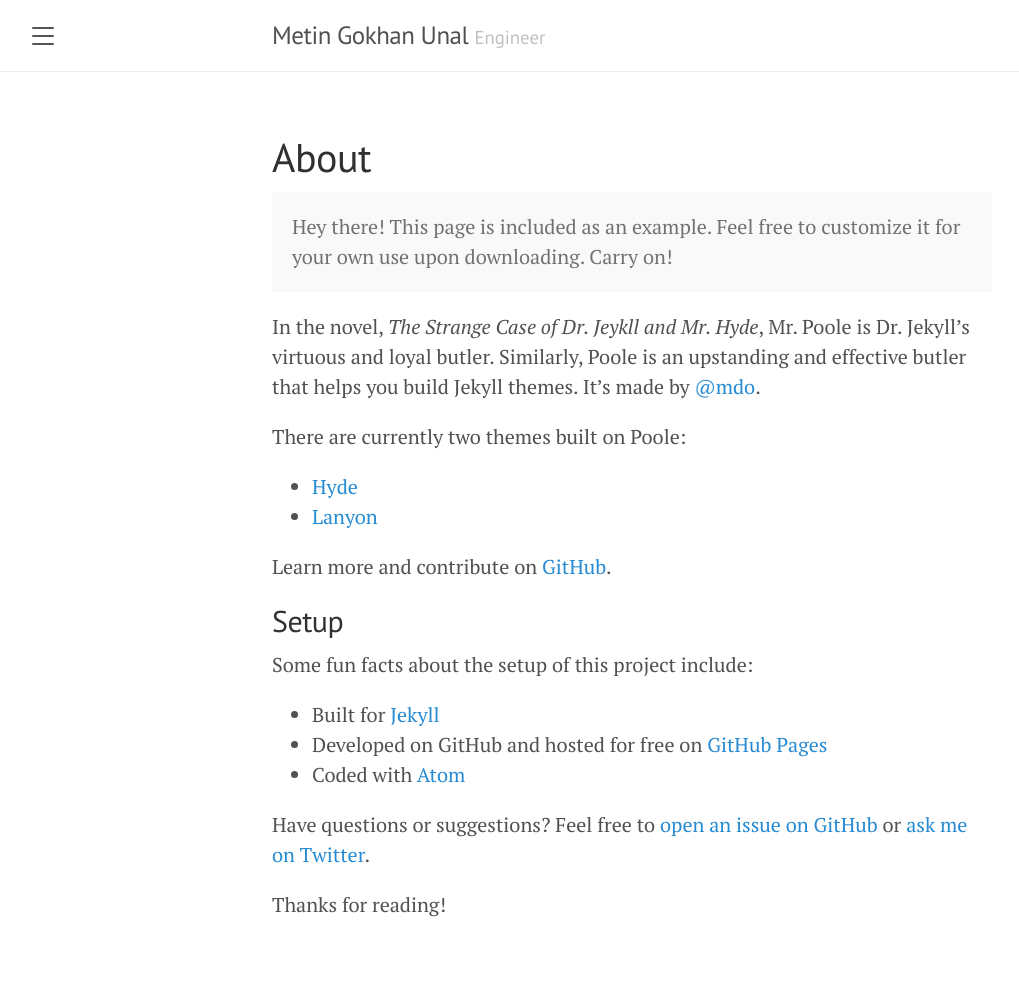
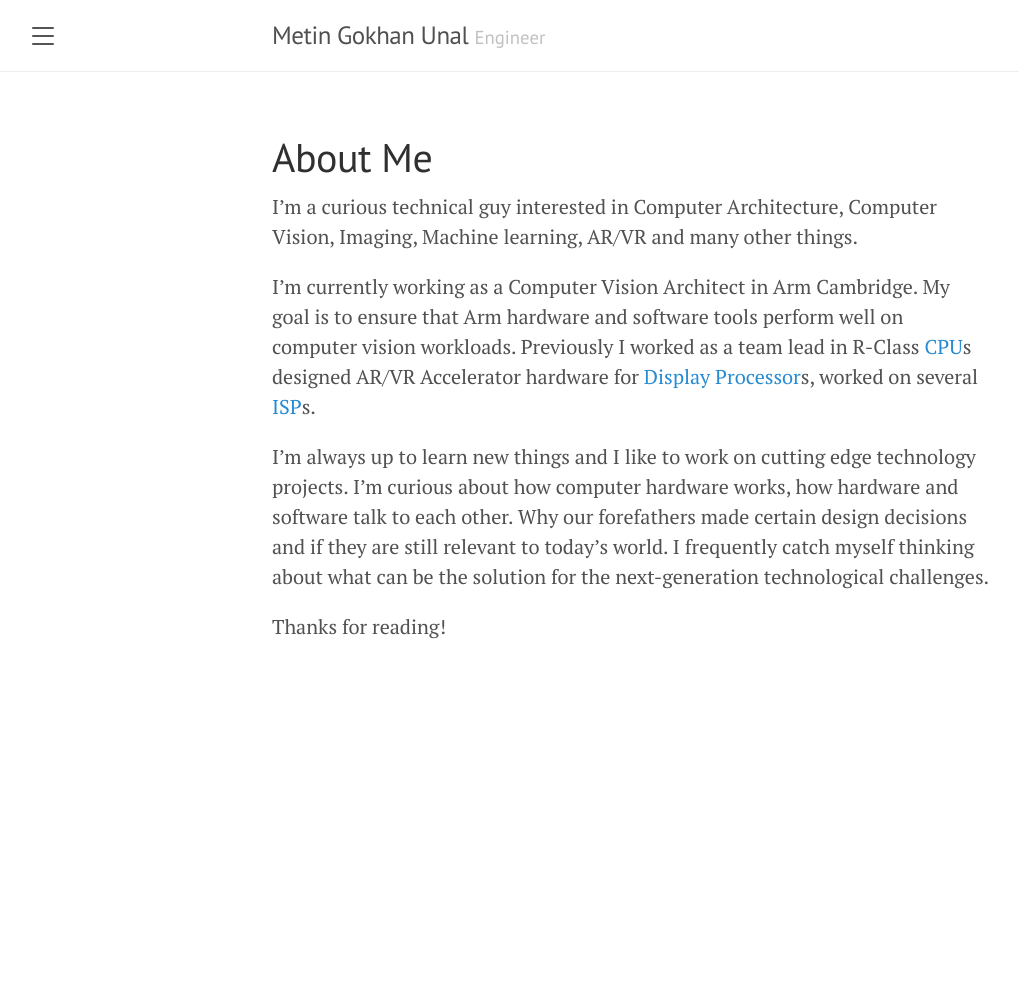
Before and after one commit to mgunal/mgunal.github.io, a Jekyll site: the page built from about.md, in a window 1280 px wide. Shown: the whole page, without its empty margins (8-1027 px from the left). Built offline with Jekyll 4.4.1, drawn with Linux system fonts in a browser that asks for light colours; after the commit the page ends 900 px from its top, so only the background shows below that.

Commit message:
About page updated

```diff
--- a/_includes/sidebar.html
+++ b/_includes/sidebar.html
@@ -25,9 +25,9 @@
       {% endif %}
     {% endfor %}
 
-    <a class="sidebar-nav-item" href="{{ site.github.repo }}/archive/v{{ site.version }}.zip">Download</a>
-    <a class="sidebar-nav-item" href="{{ site.github.repo }}">GitHub project</a>
-    <span class="sidebar-nav-item">Currently v{{ site.version }}</span>
+    <!-- <a class="sidebar-nav-item" href="{{ site.github.repo }}/archive/v{{ site.version }}.zip">Download</a> -->
+    <!-- <a class="sidebar-nav-item" href="{{ site.github.repo }}">GitHub project</a> -->
+    <!-- <span class="sidebar-nav-item">Currently v{{ site.version }}</span> -->
   </nav>
 
   <div class="sidebar-item">
--- a/about.md
+++ b/about.md
@@ -1,29 +1,18 @@
 ---
 layout: page
-title: About
+title: About Me
 ---
 
-<p class="message">
-  Hey there! This page is included as an example. Feel free to customize it for your own use upon downloading. Carry on!
-</p>
+I'm a curious technical guy interested in Computer Architecture, Computer Vision, Imaging, Machine learning, AR/VR and many other things.
 
-In the novel, *The Strange Case of Dr. Jeykll and Mr. Hyde*, Mr. Poole is Dr. Jekyll's virtuous and loyal butler. Similarly, Poole is an upstanding and effective butler that helps you build Jekyll themes. It's made by [@mdo](https://twitter.com/mdo).
+I'm currently working as a Computer Vision Architect in Arm Cambridge. My goal is to ensure that Arm hardware and software tools perform well on computer vision workloads.
+Previously I worked as a team lead in R-Class [CPU](https://www.arm.com/products/silicon-ip-cpu/cortex-r/cortex-r82)s
+designed AR/VR Accelerator hardware for [Display Processor](https://www.arm.com/company/news/2019/05/making-virtual-more-of-a-reality)s,
+worked on several [ISP](https://www.arm.com/products/silicon-ip-multimedia/image-signal-processor/mali-c71ae)s.
 
-There are currently two themes built on Poole:
 
-* [Hyde](http://hyde.getpoole.com)
-* [Lanyon](http://lanyon.getpoole.com)
-
-Learn more and contribute on [GitHub](https://github.com/poole).
-
-## Setup
-
-Some fun facts about the setup of this project include:
-
-* Built for [Jekyll](https://jekyllrb.com)
-* Developed on GitHub and hosted for free on [GitHub Pages](https://pages.github.com)
-* Coded with [Atom](https://atom.io)
-
-Have questions or suggestions? Feel free to [open an issue on GitHub](https://github.com/poole/issues/new) or [ask me on Twitter](https://twitter.com/mdo).
+I'm always up to learn new things and I like to work on cutting edge technology projects.
+I'm curious about how computer hardware works, how hardware and software talk to each other. Why our forefathers made certain design decisions and if they are still relevant to today's world.
+I frequently catch myself thinking about what can be the solution for the next-generation technological challenges.
 
 Thanks for reading!
```
Also changed, not shown: _posts/2020-04-01-whats-jekyll.md (deleted, +0 -12 lines), 2 other files.
